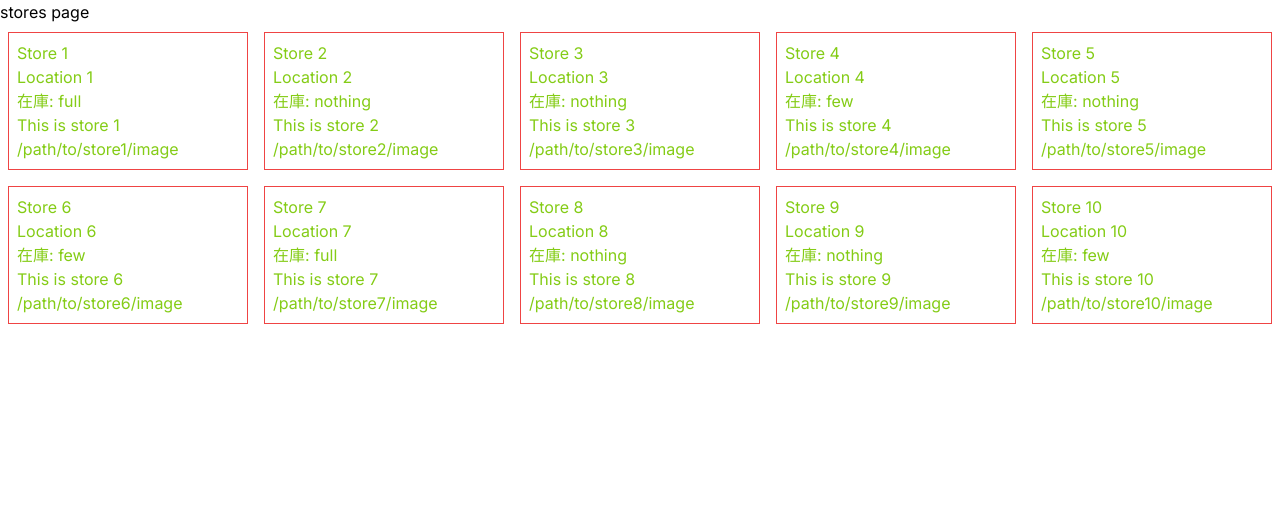
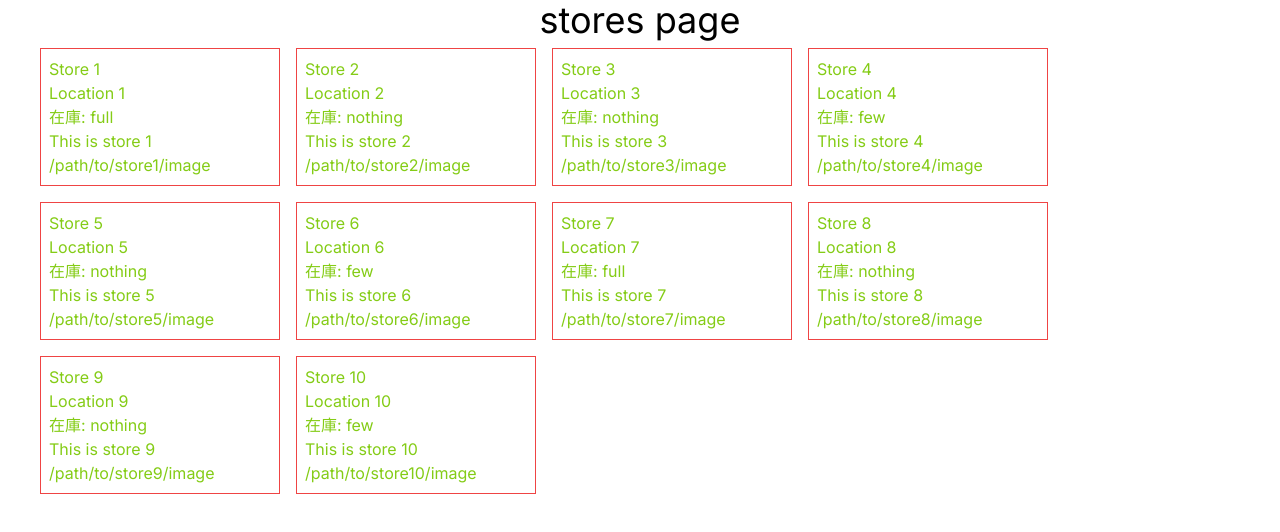
Before and after one commit to 4416kidr/TreasureHuntHub-frontend, a Next.js app: page /stores in a window 1280 px wide. Shown: the top 532 px of the page. Built offline with nearby package versions, Linux system fonts and the light colour scheme.

Commit message:
update store page

```diff
--- a/src/app/stores/page.tsx
+++ b/src/app/stores/page.tsx
@@ -1,92 +1,15 @@
 import Store from "@/components/store";
-
-let storeData = {
-  store1: {
-    name: "Store 1",
-    location: "Location 1",
-    storeStock: 2,
-    comment: "This is store 1",
-    imagePath: "/path/to/store1/image",
-  },
-  store2: {
-    name: "Store 2",
-    location: "Location 2",
-    storeStock: 0,
-    comment: "This is store 2",
-    imagePath: "/path/to/store2/image",
-  },
-  store3: {
-    name: "Store 3",
-    location: "Location 3",
-    storeStock: 0,
-    comment: "This is store 3",
-    imagePath: "/path/to/store3/image",
-  },
-  store4: {
-    name: "Store 4",
-    location: "Location 4",
-    storeStock: 1,
-    comment: "This is store 4",
-    imagePath: "/path/to/store4/image",
-  },
-  store5: {
-    name: "Store 5",
-    location: "Location 5",
-    storeStock: 0,
-    comment: "This is store 5",
-    imagePath: "/path/to/store5/image",
-  },
-  store6: {
-    name: "Store 6",
-    location: "Location 6",
-    storeStock: 1,
-    comment: "This is store 6",
-    imagePath: "/path/to/store6/image",
-  },
-  store7: {
-    name: "Store 7",
-    location: "Location 7",
-    storeStock: 2,
-    comment: "This is store 7",
-    imagePath: "/path/to/store7/image",
-  },
-  store8: {
-    name: "Store 8",
-    location: "Location 8",
-    storeStock: 0,
-    comment: "This is store 8",
-    imagePath: "/path/to/store8/image",
-  },
-  store9: {
-    name: "Store 9",
-    location: "Location 9",
-    storeStock: 0,
-    comment: "This is store 9",
-    imagePath: "/path/to/store9/image",
-  },
-  store10: {
-    name: "Store 10",
-    location: "Location 10",
-    storeStock: 1,
-    comment: "This is store 10",
-    imagePath: "/path/to/store10/image",
-  },
-};
+import GetStoreData from '@/testData/store';
 
 export default function Home() {
+  const storeData = GetStoreData();
   return (
     <main>
-      <h1>stores page</h1>
-      <ul className="flex flex-wrap">
+      <h1 className="w-fit mx-auto text-4xl">stores page</h1>
+      <ul className="flex flex-wrap pl-8">
         {Object.values(storeData).map((store) => (
           <li key={store.name} className="w-60 m-2 border border-red-500">
-            <Store
-              storeName={store.name}
-              storeLocation={store.location}
-              storeStock={store.storeStock}
-              comment={store.comment}
-              image={store.imagePath}
-            />
+            <Store {...store}/>
           </li>
         ))}
       </ul>
--- a/src/components/store.tsx
+++ b/src/components/store.tsx
@@ -1,10 +1,4 @@
-type Props = {
-    storeName: string;
-    storeLocation: string;
-    storeStock: number;
-    comment: string;
-    image: string;
-  };
+import type { StoreType } from '@/testData/store'
 
 const stockTranslate = ( storeStock: number ) => {
   switch (storeStock) {
@@ -19,13 +13,13 @@ type Props = {
   }
 };
 
-  const Store = ({ storeName, storeLocation, storeStock, comment, image}: Props) => (
+const Store = (storeData: StoreType) => (
   <div className="text-lime-500 place-content-center pl-2 py-2">
-      <p>{storeName}</p>
-      <p>{storeLocation}</p>
-      <p>在庫: {stockTranslate(storeStock)}</p>
-      <p>{comment}</p>
-      <p>{image}</p>
+    <p>{storeData.name}</p>
+    <p>{storeData.location}</p>
+    <p>在庫: {stockTranslate(storeData.storeStock)}</p>
+    <p>{storeData.comment}</p>
+    <p>{storeData.imagePath}</p>
   </div>
 );
 
--- a/src/testData/store.tsx
+++ b/src/testData/store.tsx
@@ -1,4 +1,4 @@
-type Store = {
+export type StoreType = {
   name: string
   location: string
   storeStock: number
@@ -6,9 +6,9 @@ type Store = {
   imagePath: string
 }
 
-export default function GetStoreData() {
+export default function GetStoreData(): StoreType[] {
 
-  const storeData: Store[] = [
+  const storeData: StoreType[] = [
       {
         name: "Store 1",
         location: "Location 1",
```
Lines whose indentation alone changed are shown as unchanged.
